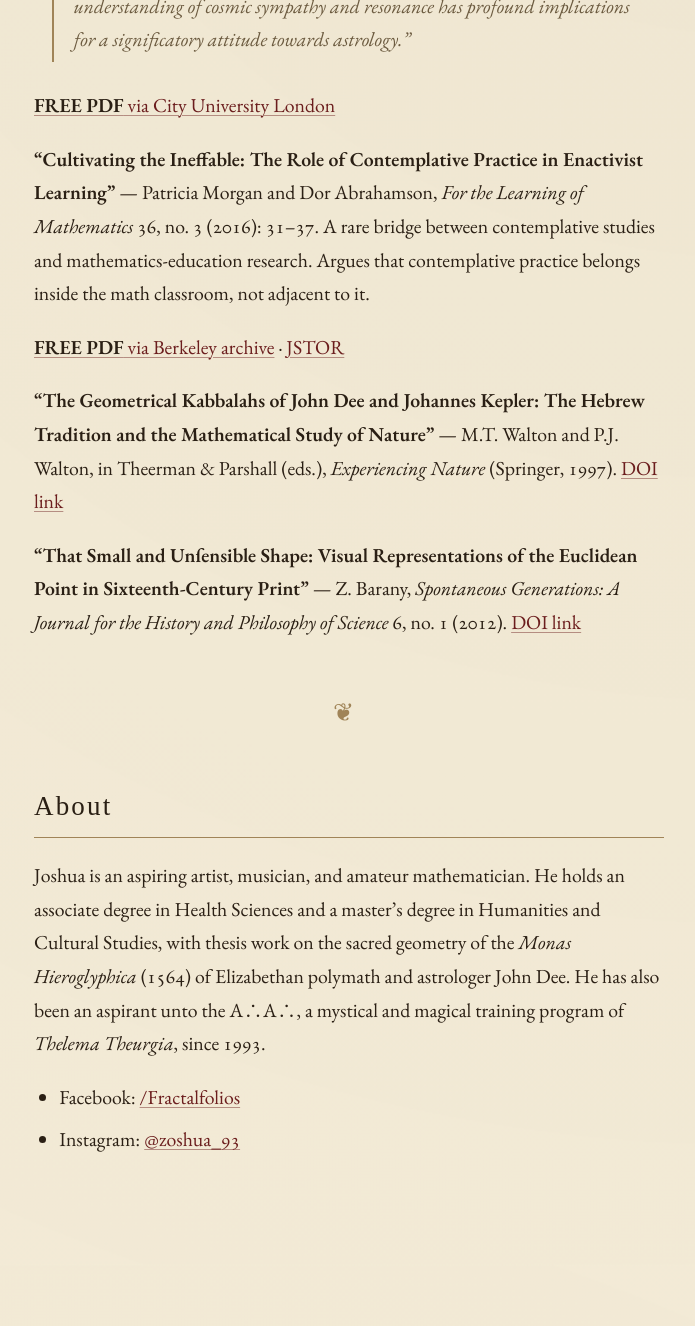
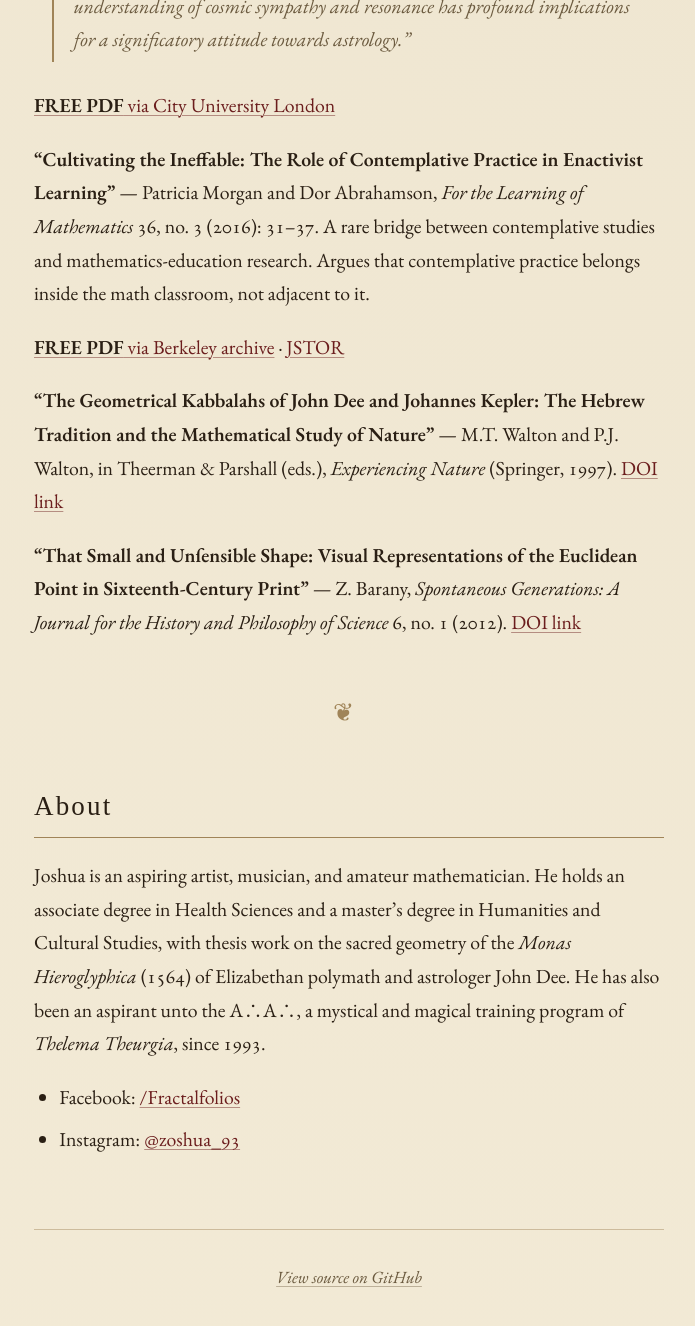
Before and after one commit to Fourier18/contemplative-mathematics, a Jekyll site: the page built from index.md, in a window 1280 px wide and 1400 px high, scrolled down 6844 px. Shown: the top 1326 px of the window, without its empty margins (291-986 px from the left). Built offline with Jekyll 4.4.1, drawn with Linux system fonts in a browser that asks for light colours; some web fonts are replaced; our own code applies the rules of GitHub Pages for plain Markdown files; before the commit the page ends 8109 px from its top, so only the background shows below that.

Commit message:
Add 'View source on GitHub' colophon below content

```diff
--- a/_layouts/default.html
+++ b/_layouts/default.html
@@ -13,6 +13,9 @@
 <body>
   <main class="page">
     {{ content }}
+    <footer class="colophon">
+      <a href="https://github.com/Fourier18/contemplative-mathematics">View source on GitHub</a>
+    </footer>
   </main>
 </body>
 </html>
--- a/assets/css/style.css
+++ b/assets/css/style.css
@@ -143,6 +143,29 @@ code {
   font-size: 0.92em;
 }
 
+.colophon {
+  margin-top: 4rem;
+  padding-top: 1.8rem;
+  border-top: 1px solid rgba(160, 132, 88, 0.45);
+  text-align: center;
+  font-family: 'IM Fell English', 'EB Garamond', serif;
+  font-style: italic;
+  font-size: 0.95rem;
+  color: var(--muted);
+}
+
+.colophon a {
+  color: var(--muted);
+  text-decoration: underline;
+  text-decoration-color: rgba(107, 90, 63, 0.4);
+  text-underline-offset: 3px;
+}
+
+.colophon a:hover {
+  color: var(--accent);
+  text-decoration-color: var(--accent);
+}
+
 @media (max-width: 480px) {
   html { font-size: 17px; }
   .page { margin: 2rem auto 3rem; }
```
